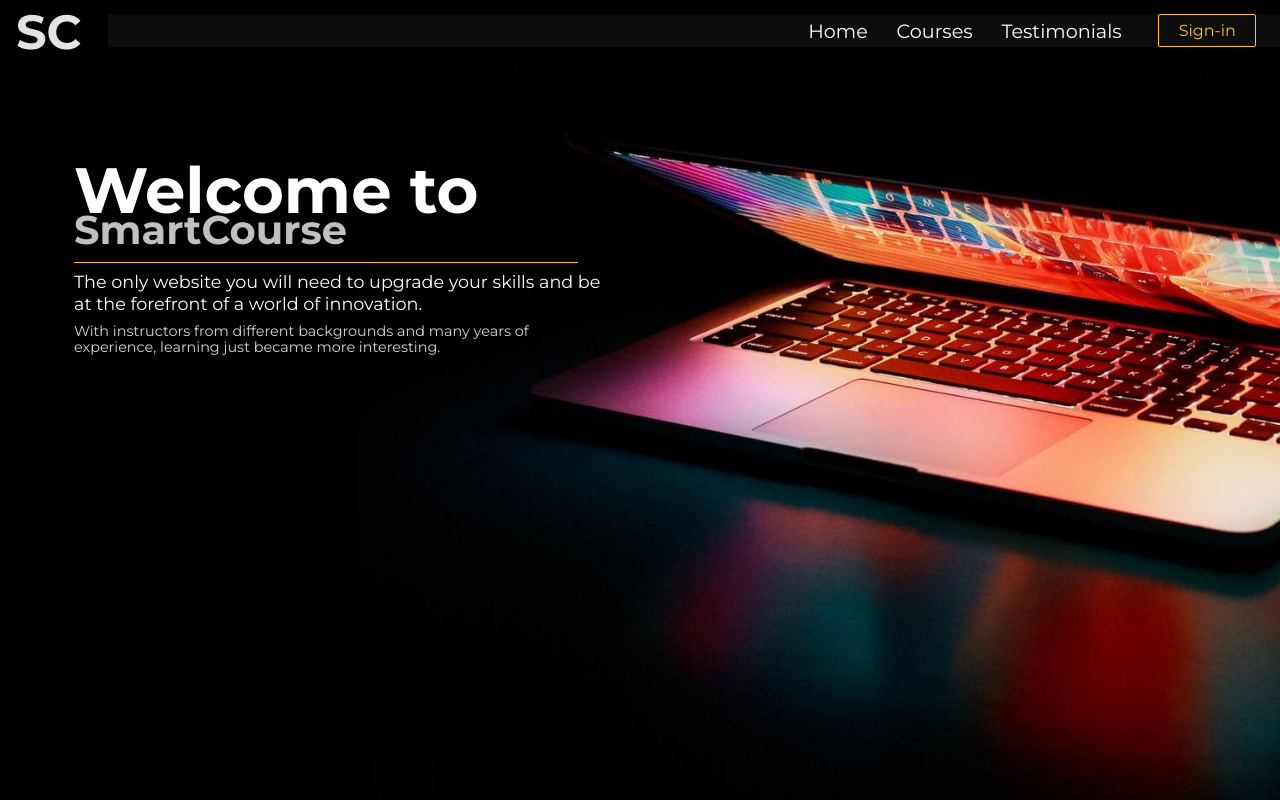
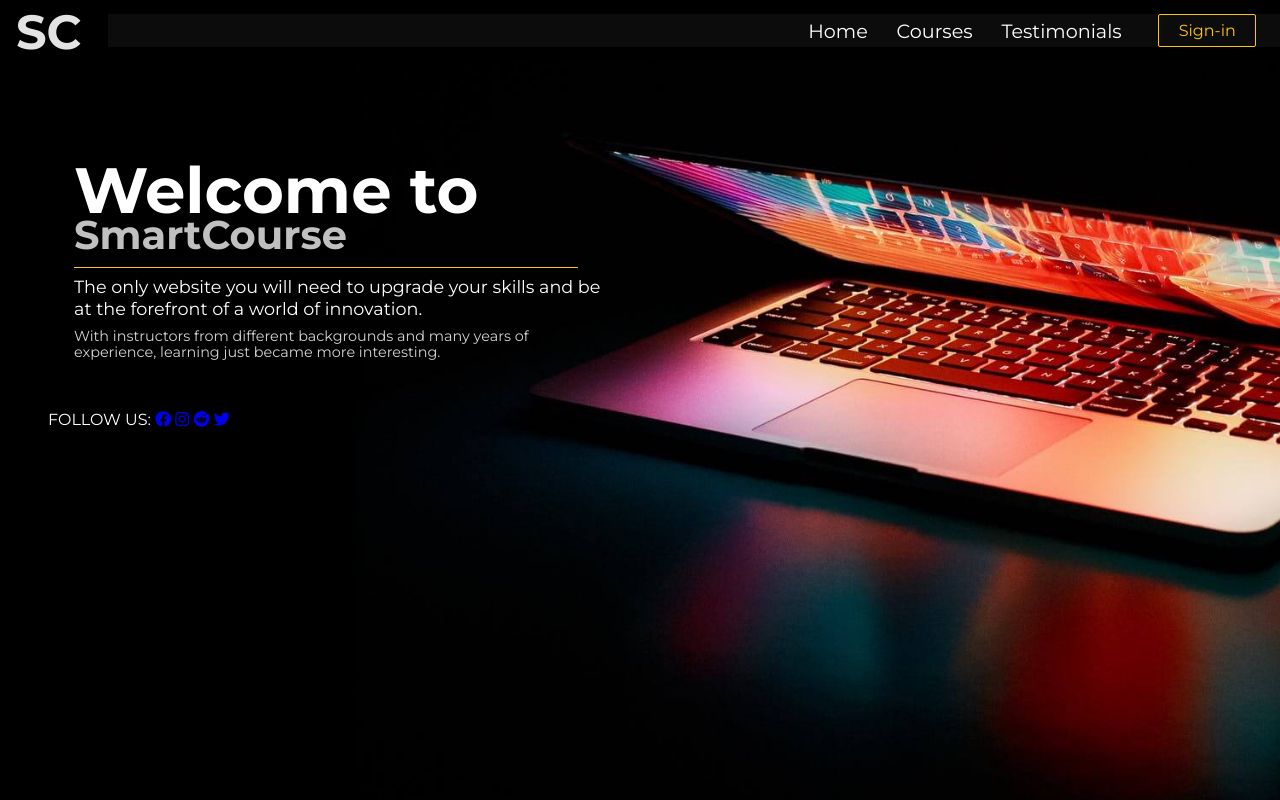
Before and after one commit to Namonaki0/SmartCourse, a plain HTML site: page index.html in a window 1280 px wide. Shown: the top 800 px of the page. Drawn offline with Linux system fonts and the light colour scheme; no server answers.

Commit message:
hero social media

```diff
--- a/CSS/index-partials/_main.css
+++ b/CSS/index-partials/_main.css
@@ -78,9 +78,7 @@ body {
   .hero-message p {
     margin-top: 0.5rem;
   }
-  .hero-message h2 {
-    line-height: 30px;
-  }
+
 }
 
 /*? ----- */
@@ -98,8 +96,8 @@ body {
     width: 70%;
   }
 
-     .hero-message h2 {
-       margin-bottom: 1rem;
+     .hero-message h2 span {
+       margin-top: .3rem;
      }
 }
 
--- a/index.html
+++ b/index.html
@@ -24,6 +24,7 @@
   <!-- ? ICONS -->
   <link href="https://fonts.googleapis.com/icon?family=Material+Icons" rel="stylesheet">
   <script src="https://kit.fontawesome.com/c0594c7b16.js" crossorigin="anonymous"></script>
+  <link rel="stylesheet" href="https://cdnjs.cloudflare.com/ajax/libs/font-awesome/6.1.1/css/all.min.css" integrity="sha512-KfkfwYDsLkIlwQp6LFnl8zNdLGxu9YAA1QvwINks4PhcElQSvqcyVLLD9aMhXd13uQjoXtEKNosOWaZqXgel0g==" crossorigin="anonymous" referrerpolicy="no-referrer" />
 
 </head>
 
@@ -72,6 +73,13 @@
     </div>
     <div class="hero-img-wrapper">
       <img src="/Images/Image19.jpeg" alt="laptop picture">
+    </div>
+    <div class="hero-social-media">
+      <span>FOLLOW US:</span>
+      <a href="#"><i class="fa-brands fa-facebook"></i></a>
+      <a href="#"><i class="fa-brands fa-instagram"></i></a>
+      <a href="#"><i class="fa-brands fa-reddit"></i></a>
+      <a href="#"><i class="fa-brands fa-twitter"></i></a>
     </div>
   </div>
   </div>
```
